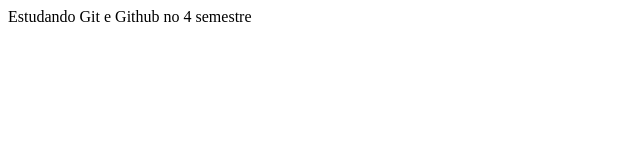
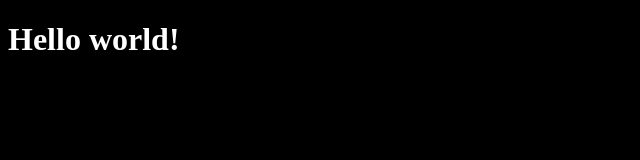
Before and after one commit to d1brenox/hello-world, a plain HTML site: page index.html in a window 1280 px wide. Shown: the whole page, without its empty margins (0-640 px from the left). Drawn offline with Linux system fonts and the light colour scheme.

Commit message:
atualizando readme

```diff
--- a/index.html
+++ b/index.html
@@ -3,9 +3,11 @@
 <head>
     <meta charset="UTF-8">
     <meta name="viewport" content="width=device-width, initial-scale=1.0">
+    <link rel="stylesheet" href="style.css">
     <title>Estudando Git</title>
 </head>
 <body>
-    <text>Estudando Git e Github no 4 semestre</text>
+    <h1>Hello world!</h1>
+    <p>Estudando Git e Github no quarto semestre</p>
 </body>
 </html>
--- a/style.css
+++ b/style.css
@@ -0,0 +1,6 @@
+body {
+    background-color: black;
+}
+h1, text {
+    color: white;
+}
```
